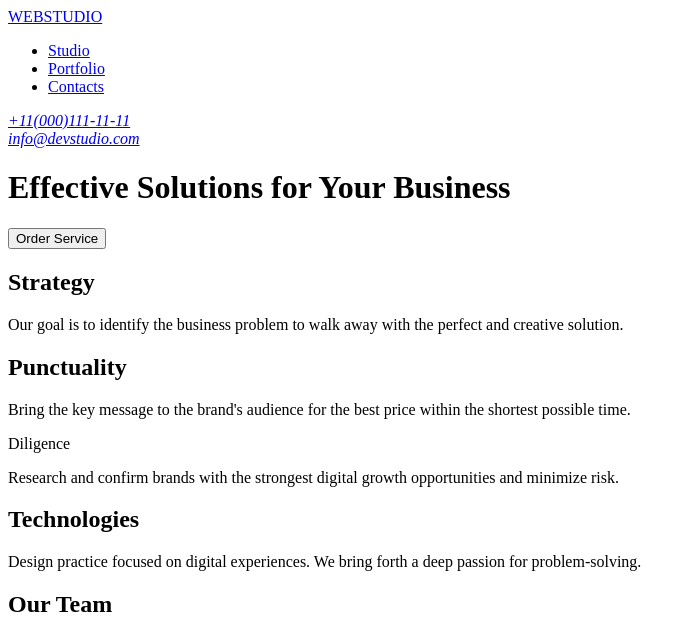
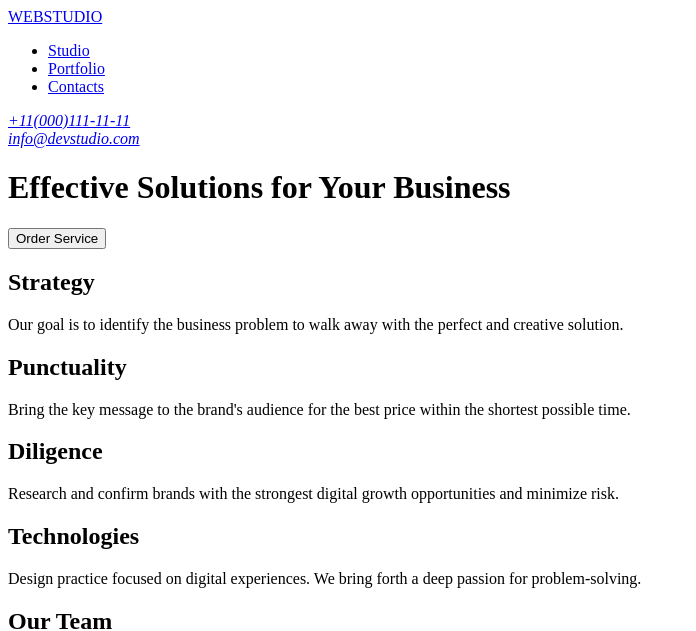
Before and after one commit to fuaterbey/goit-markup-hw-01, a plain HTML site: page index.html in a window 1280 px wide. Shown: the top 631 px of the page, without its empty margins (0-696 px from the left). Drawn offline with Linux system fonts and the light colour scheme.

Commit message:
index updated

```diff
--- a/index.html
+++ b/index.html
@@ -44,7 +44,7 @@
     </section>
 
     <section>
-      <h2">Diligence</h2>
+      <h2>Diligence</h2>
       <p>
         Research and confirm brands with the strongest digital growth
         opportunities and minimize risk.
```
